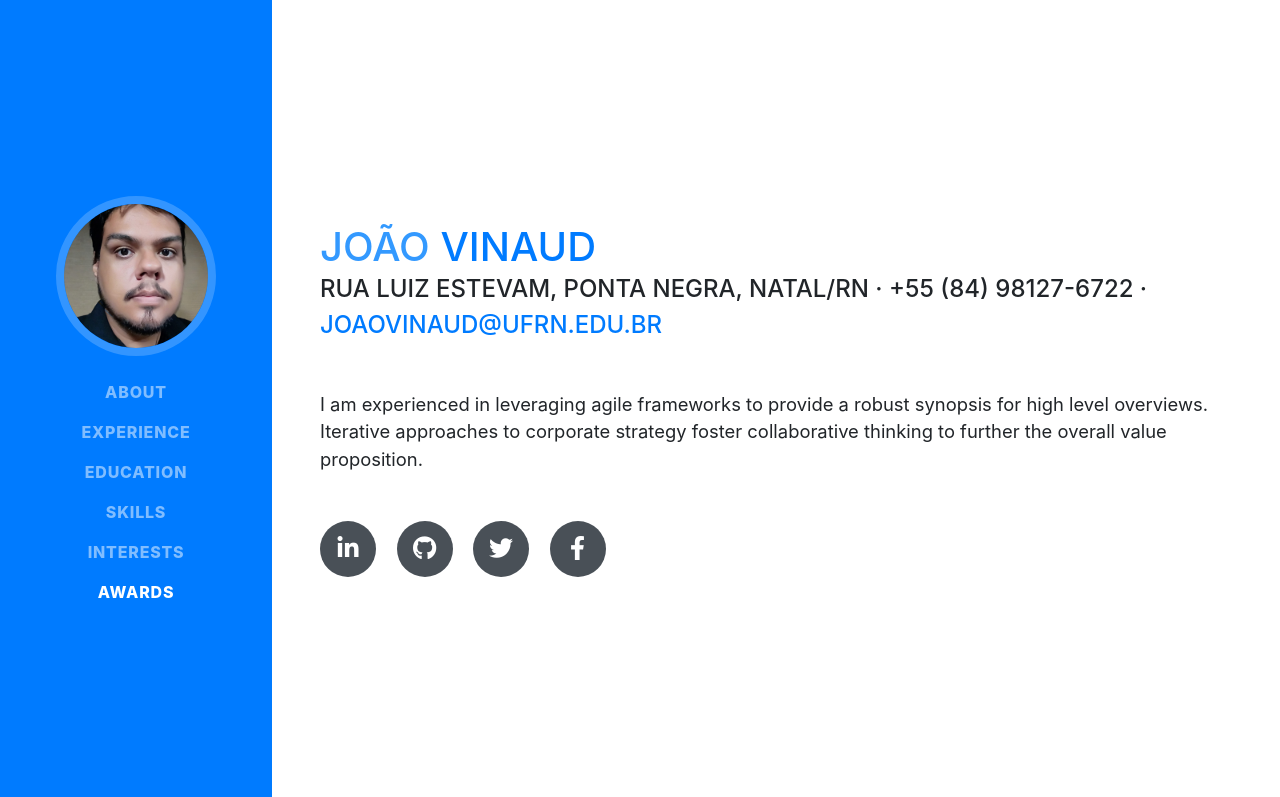
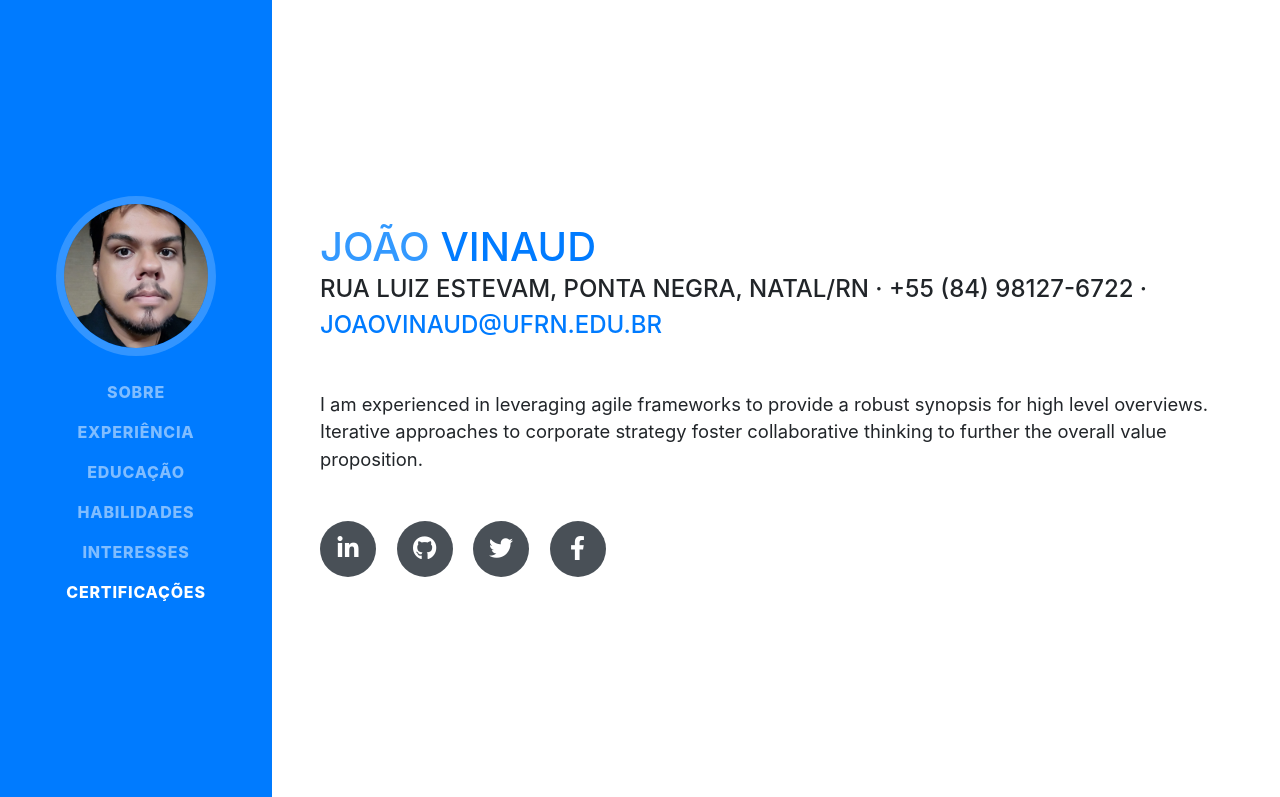
Before and after one commit to vinaud/vinaud.github.io, a website with bundled scripts: page index.html in a window 1280 px wide. Shown: the top 797 px of the page. Built offline with nearby package versions, Linux system fonts and the light colour scheme; a web font is replaced by a local one.

Commit message:
Ajuste  menu lateral

```diff
--- a/index.html
+++ b/index.html
@@ -38,22 +38,22 @@
     <div class="collapse navbar-collapse" id="navbarSupportedContent">
       <ul class="navbar-nav">
         <li class="nav-item">
-          <a class="nav-link js-scroll-trigger" href="#about">About</a>
+          <a class="nav-link js-scroll-trigger" href="#about">Sobre</a>
         </li>
         <li class="nav-item">
-          <a class="nav-link js-scroll-trigger" href="#experience">Experience</a>
+          <a class="nav-link js-scroll-trigger" href="#experience">Experiência</a>
         </li>
         <li class="nav-item">
-          <a class="nav-link js-scroll-trigger" href="#education">Education</a>
+          <a class="nav-link js-scroll-trigger" href="#education">Educação</a>
         </li>
         <li class="nav-item">
-          <a class="nav-link js-scroll-trigger" href="#skills">Skills</a>
+          <a class="nav-link js-scroll-trigger" href="#skills">Habilidades</a>
         </li>
         <li class="nav-item">
-          <a class="nav-link js-scroll-trigger" href="#interests">Interests</a>
+          <a class="nav-link js-scroll-trigger" href="#interests">Interesses</a>
         </li>
         <li class="nav-item">
-          <a class="nav-link js-scroll-trigger" href="#awards">Awards</a>
+          <a class="nav-link js-scroll-trigger" href="#awards">Certificações</a>
         </li>
       </ul>
     </div>
```
